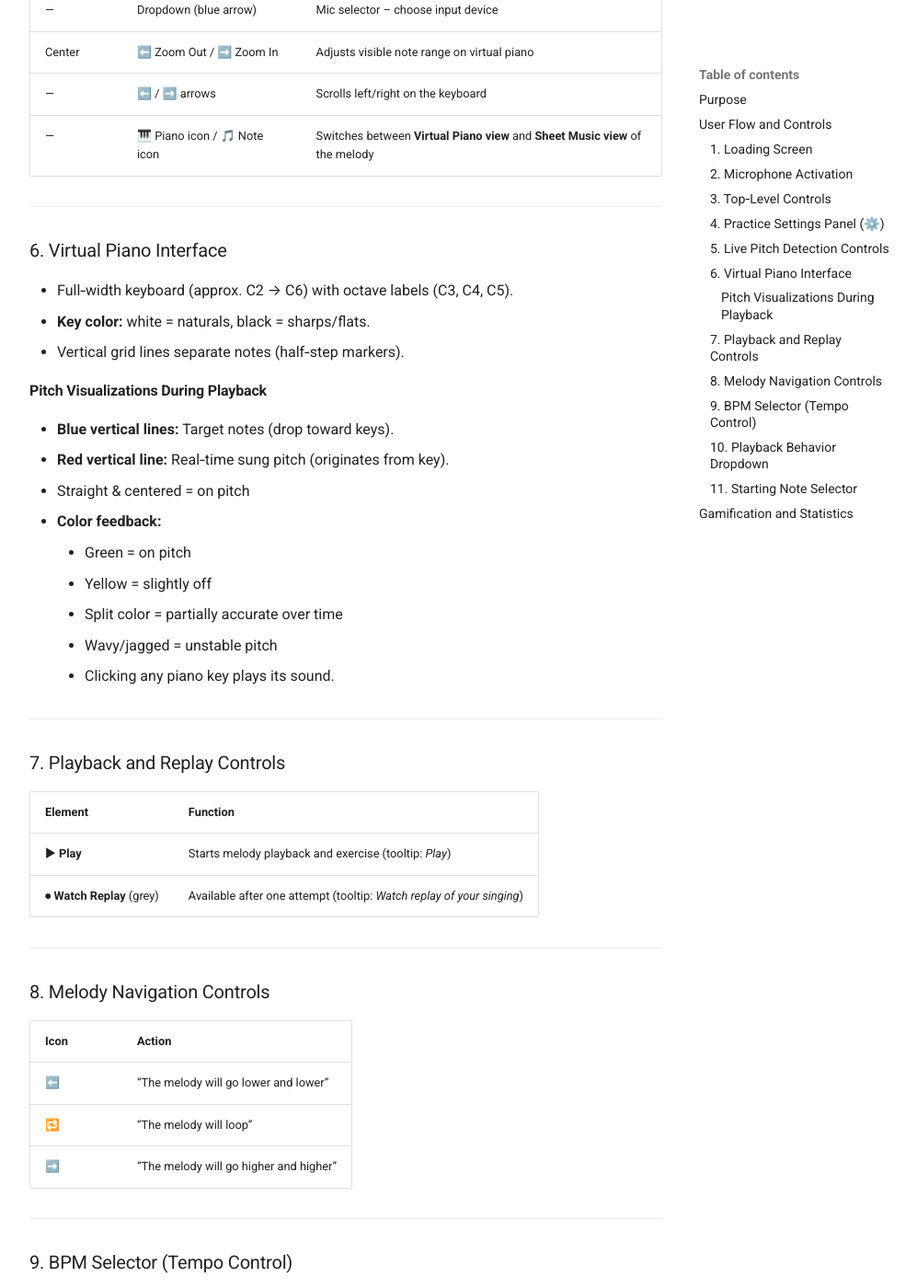
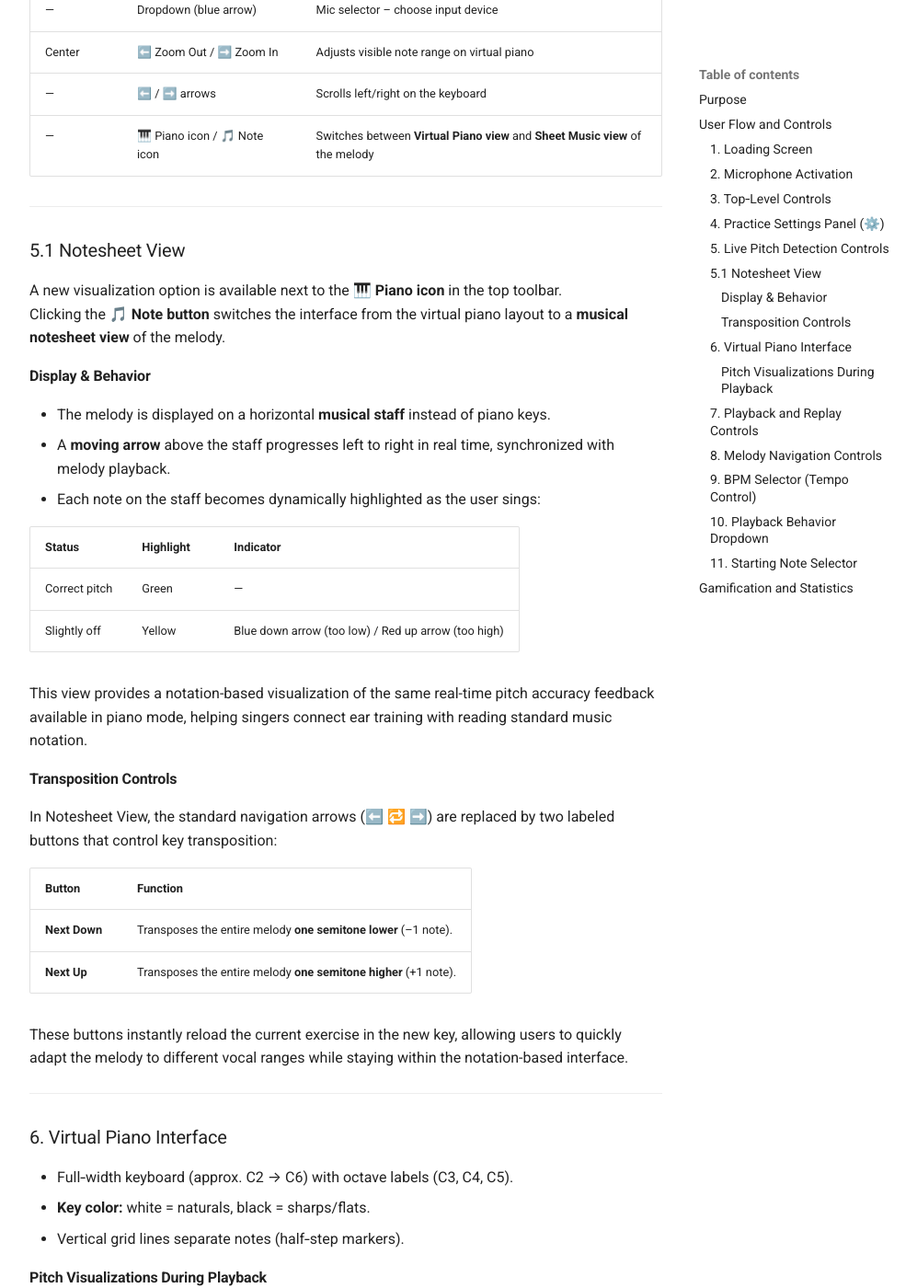
Before and after one commit to singingcarrots/docs, an MkDocs documentation site: the page built from docs/pitch-training-practice-virtual-piano-interface.md, in a window 1280 px wide and 1400 px high, scrolled down 2610 px. Shown: the whole window at 92% size, without its empty margins (264-1261 px from the left). Built offline with MkDocs 1.6.1 and Material for MkDocs 9.7.7, drawn with Linux system fonts in a browser that asks for light colours.

Commit message:
Update Pages “pitch-training-practice-virtual-piano-interface”

```diff
--- a/docs/pitch-training-practice-virtual-piano-interface.md
+++ b/docs/pitch-training-practice-virtual-piano-interface.md
@@ -105,6 +105,36 @@ Popup controls: top‑right ❌ closes the modal.
 
 - - -
 
+### 5.1 Notesheet View
+
+A new visualization option is available next to the **🎹 Piano icon** in the top toolbar.
+Clicking the **🎵 Note button** switches the interface from the virtual piano layout to a **musical notesheet view** of the melody.
+
+#### Display & Behavior
+- The melody is displayed on a horizontal **musical staff** instead of piano keys.
+- A **moving arrow** above the staff progresses left to right in real time, synchronized with melody playback.
+- Each note on the staff becomes dynamically highlighted as the user sings:
+
+| Status | Highlight | Indicator |
+|---------|------------|------------|
+| Correct pitch | Green | — |
+| Slightly off | Yellow | Blue down arrow (too low) / Red up arrow (too high) |
+
+
+This view provides a notation-based visualization of the same real-time pitch accuracy feedback available in piano mode, helping singers connect ear training with reading standard music notation.
+
+#### Transposition Controls
+In Notesheet View, the standard navigation arrows (⬅️ 🔁 ➡️) are replaced by two labeled buttons that control key transposition:
+
+| Button | Function |
+|---------|-----------|
+| **Next Down** | Transposes the entire melody **one semitone lower** (–1 note). |
+| **Next Up** | Transposes the entire melody **one semitone higher** (+1 note). |
+
+These buttons instantly reload the current exercise in the new key, allowing users to quickly adapt the melody to different vocal ranges while staying within the notation-based interface.
+
+- - -
+
 ### 6. Virtual Piano Interface
 
 * Full‑width keyboard (approx. C2 → C6) with octave labels (C3, C4, C5).
```
